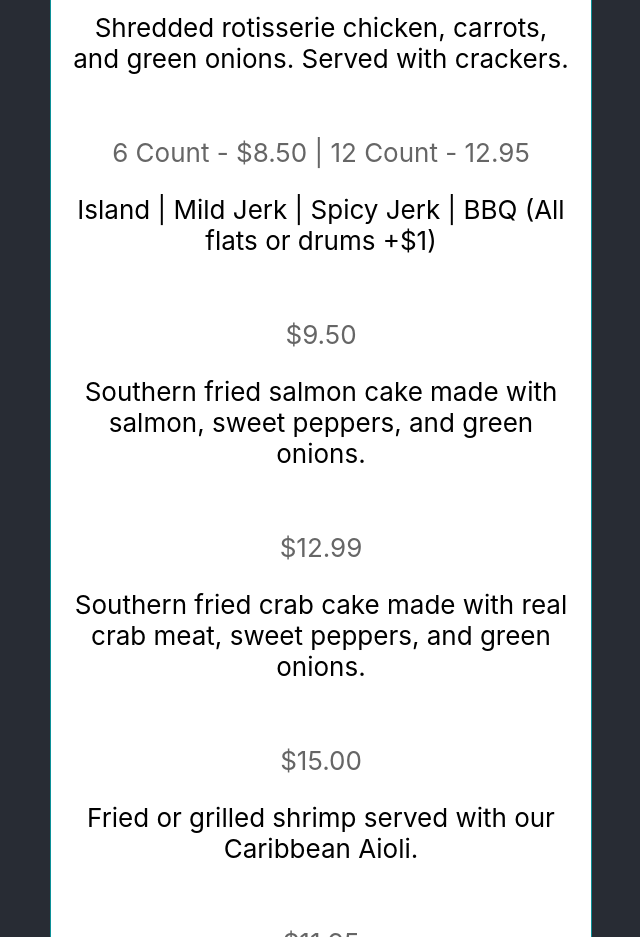
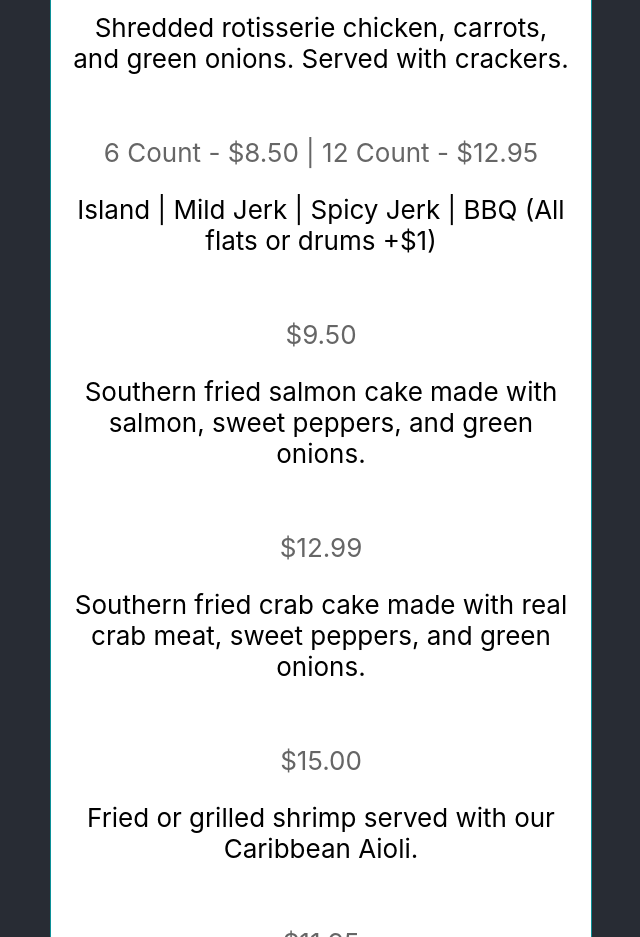
Before and after one commit to Introvette/anntonys-at-the-landing, a React (Create React App) app: page /menu in a window 1280 px wide. Shown: the part 960-1897 px from the top of the page, without its empty margins (319-959 px from the left). Built offline with nearby package versions, Linux system fonts and the light colour scheme.

Commit message:
touch fix

```diff
--- a/src/Components/MenuTabs/menuTabs.jsx
+++ b/src/Components/MenuTabs/menuTabs.jsx
@@ -1,12 +1,10 @@
-import React, { useState, useEffect, useRef } from "react";
+import React, { useState, useEffect } from "react";
 import "./menuTabs.css";
 
 const MenuTabs = () => {
   const [activeTab, setActiveTab] = useState("appetizers");
   const [isMobile, setIsMobile] = useState(null);
-  const startYRef = useRef(null);
-  const isScrollingRef = useRef(false);
-  const menuRef = useRef(null);
+
 
   const menuData = {
     appetizers: [
@@ -22,7 +20,7 @@ const MenuTabs = () => {
       },
       {
         name: "Island Wings",
-        price: "6 Count - $8.50 | 12 Count - 12.95",
+        price: "6 Count - $8.50 | 12 Count - $12.95",
         description: "Island | Mild Jerk | Spicy Jerk | BBQ (All flats or drums +$1)",
       },
       {
```
